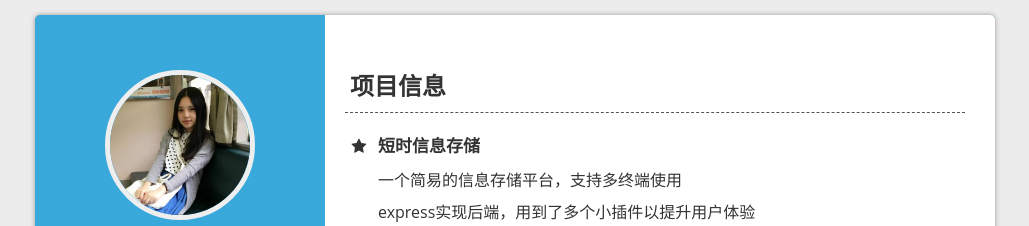
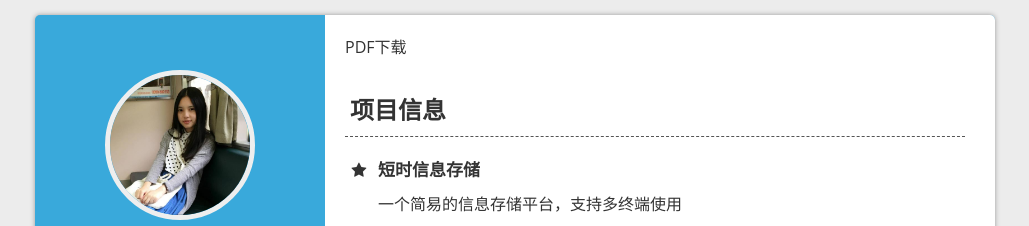
Before and after one commit to seed-fe/resume, a plain HTML site: page index.html in a window 1280 px wide. Shown: the top 226 px of the page, without its empty margins (125-1154 px from the left). Drawn offline with Linux system fonts and the light colour scheme.

Commit message:
add pdf link

```diff
--- a/index.html
+++ b/index.html
@@ -43,6 +43,7 @@
       </ul>
     </div>
     <div class="main">
+      <a href="http://minjiepei.com/resume/%E9%97%B5%E7%9A%86%E4%BD%A9%20-%20%E5%89%8D%E7%AB%AF%E5%B7%A5%E7%A8%8B%E5%B8%88.pdf" target="_blank">PDF下载</a>
       <h2>项目信息</h2>
         <dl class="main-item">
           <i class="fa fa-star"></i><dt>短时信息存储</dt>
```
